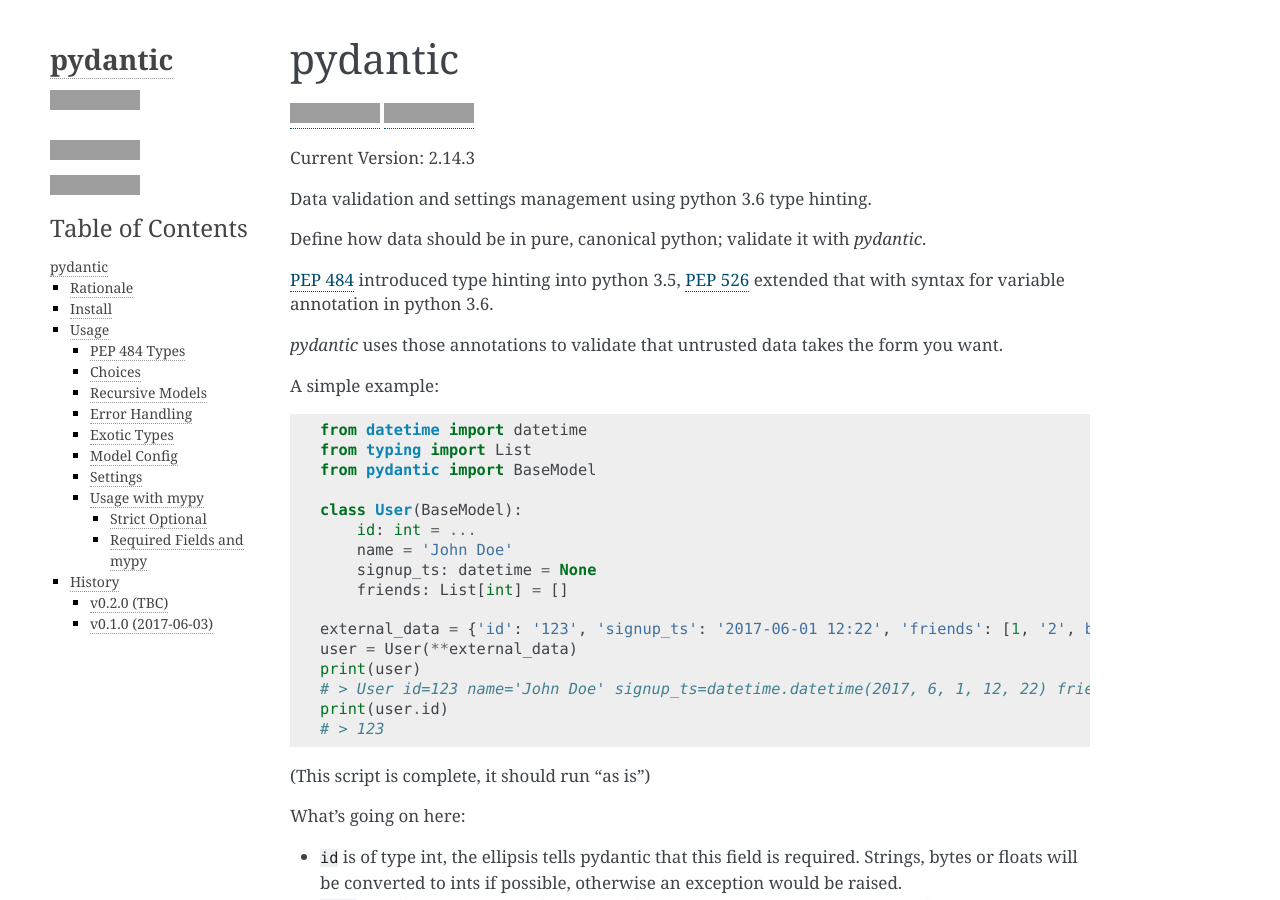
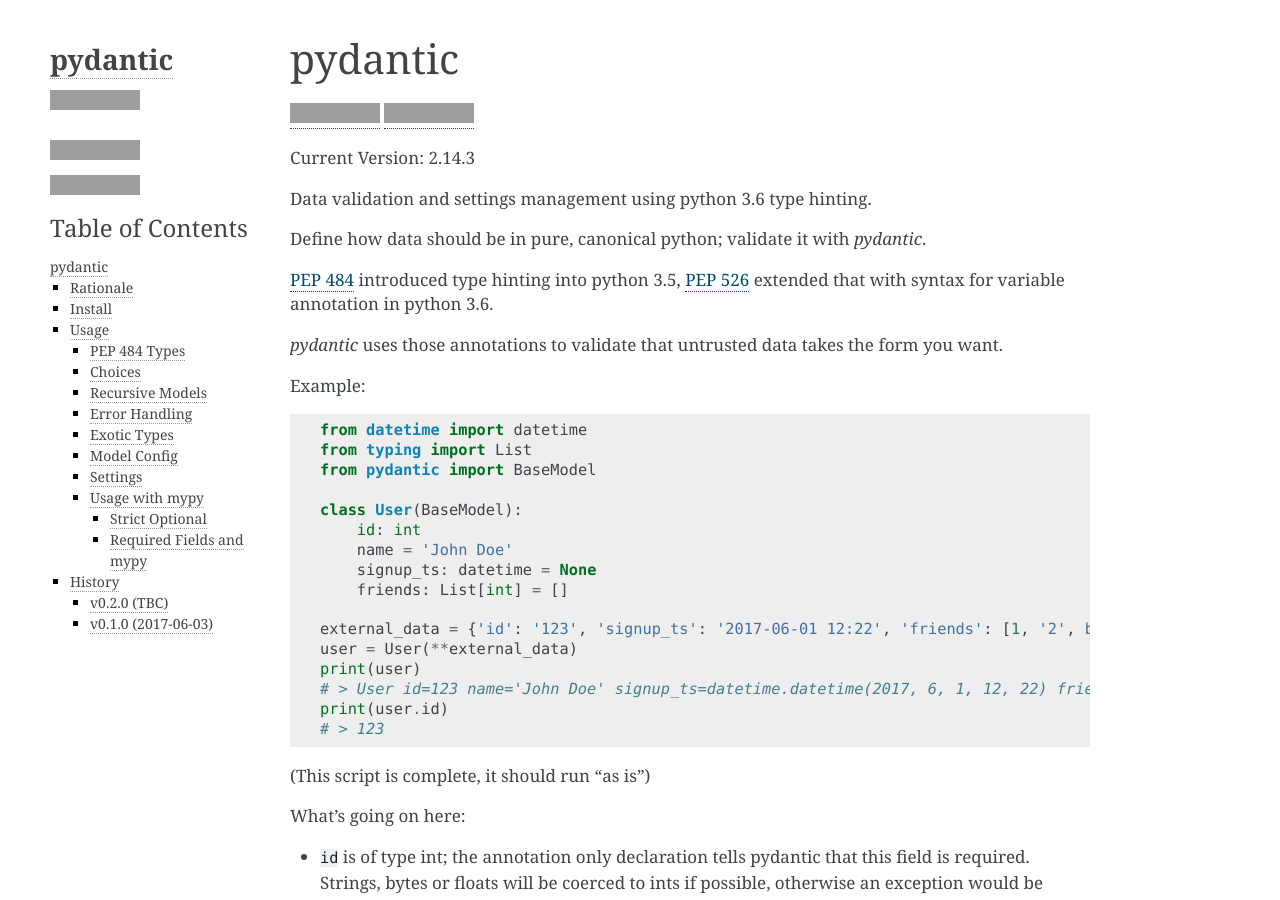
Before and after one commit to tomasz-kaminski-jir/pyd_analyze, a Sphinx documentation site: the page built from docs/index.rst, in a window 1280 px wide and 900 px high, cut to the strip 0-900 px from the top of the window. Built offline with Sphinx 7.4.7, drawn with Linux system fonts in a browser that asks for light colours; some of the changed text lies outside the part shown; grey boxes are pictures that could not be loaded.

Commit message:
use annotation only declaration in first example

```diff
--- a/docs/examples/example1.py
+++ b/docs/examples/example1.py
@@ -3,7 +3,7 @@ from typing import List
 from pydantic import BaseModel
 
 class User(BaseModel):
-    id: int = ...
+    id: int
     name = 'John Doe'
     signup_ts: datetime = None
     friends: List[int] = []
--- a/docs/index.rst
+++ b/docs/index.rst
@@ -17,7 +17,7 @@ Define how data should be in pure, canonical python; validate it with *pydantic*
 
 *pydantic* uses those annotations to validate that untrusted data takes the form you want.
 
-A simple example:
+Example:
 
 .. literalinclude:: examples/example1.py
 
@@ -25,8 +25,8 @@ A simple example:
 
 What's going on here:
 
-* ``id`` is of type int, the ellipsis tells pydantic that this field is required. Strings, bytes or floats will be
-  converted to ints if possible, otherwise an exception would be raised.
+* ``id`` is of type int; the annotation only declaration tells pydantic that this field is required. Strings,
+  bytes or floats will be coerced to ints if possible, otherwise an exception would be raised.
 * ``name`` is inferred as a string from the default, it is not required as it has a default.
 * ``signup_ts`` is a datetime field which is not required (``None`` if it's not supplied), pydantic will process
   either a unix timestamp int (e.g. ``1496498400``) or a string representing the date & time.
@@ -102,6 +102,8 @@ Recursive Models
 ................
 
 More complex hierarchical data structures can be defined using models as types in annotations themselves.
+
+The ellipsis ``...`` just means "Required" same as annotation only declarations above.
 
 .. literalinclude:: examples/recursive.py
 
@@ -191,6 +193,7 @@ ellipses or annotation only.
 
 .. include:: ../HISTORY.rst
 
+
 .. |pypi| image:: https://img.shields.io/pypi/v/pydantic.svg
    :target: https://pypi.python.org/pypi/pydantic
 .. |license| image:: https://img.shields.io/pypi/l/pydantic.svg
```
